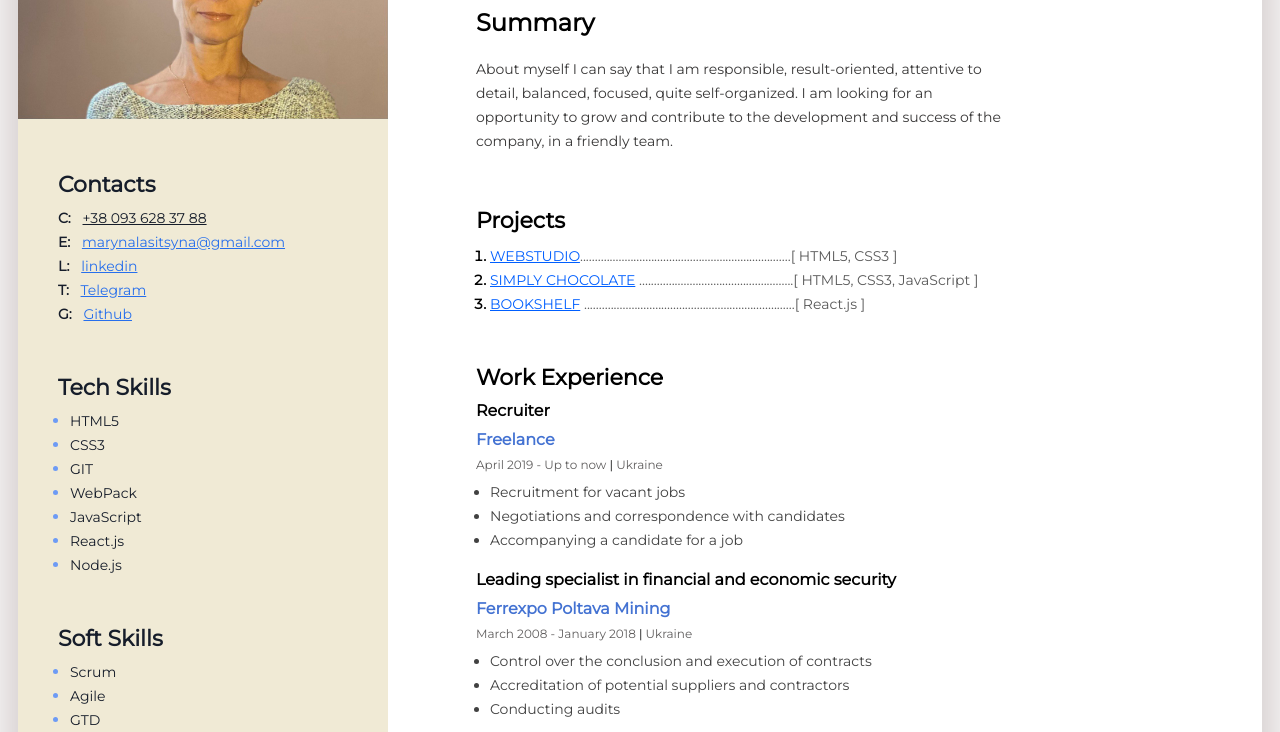
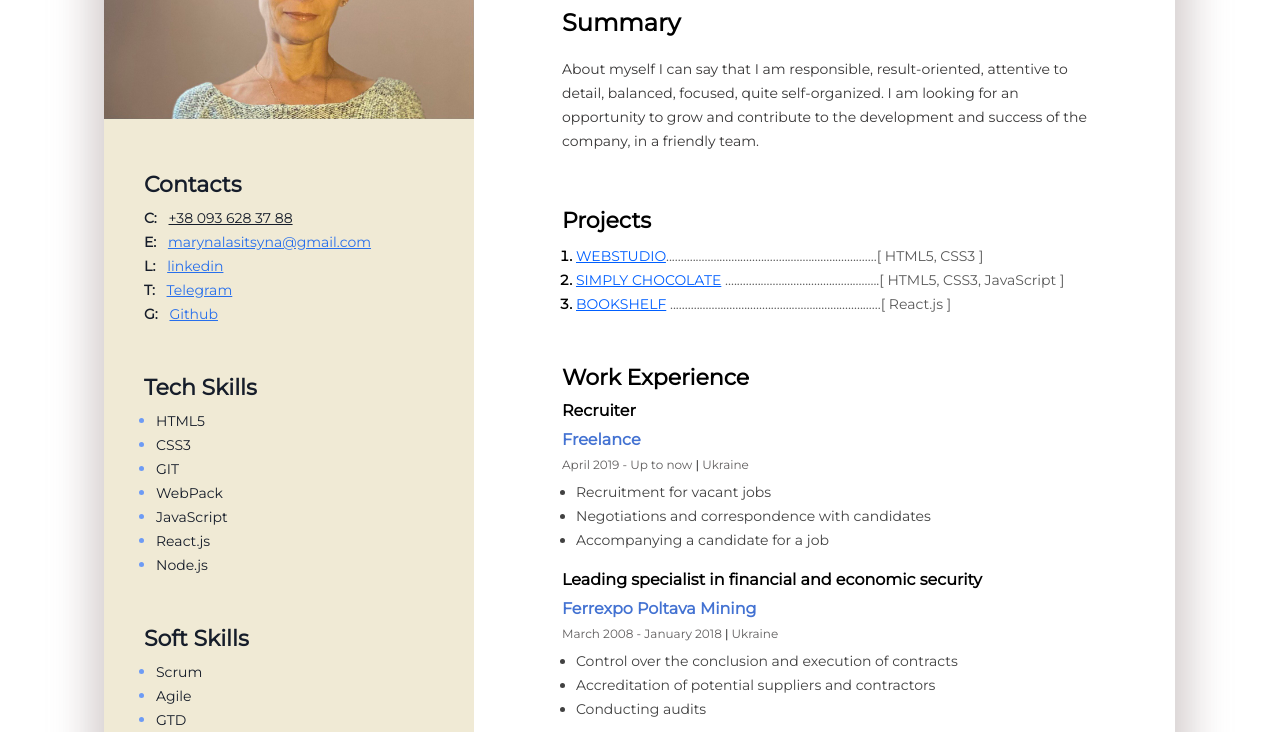
Before and after one commit to Maryna-Lasitsyna/CV-Resume, a plain HTML site: page index.html in a window 1280 px wide. Shown: the part 212-944 px from the top of the page. Drawn offline with Linux system fonts and the light colour scheme.

Commit message:
Update styles.css

```diff
--- a/css/styles.css
+++ b/css/styles.css
@@ -9,7 +9,7 @@ body {
   display: flex;
   flex-direction: row-reverse;
   background-color: white;
-  /* width: 1070px; */
+  width: 1070px;
   /* max-width: auto; */
   height: 100%;
   margin: 0 auto;
@@ -23,7 +23,7 @@ body {
 /* Main content */
 .main-content {
   padding: 88px;
-  width: 820px;
+
 }
 
 /* About me */
```
